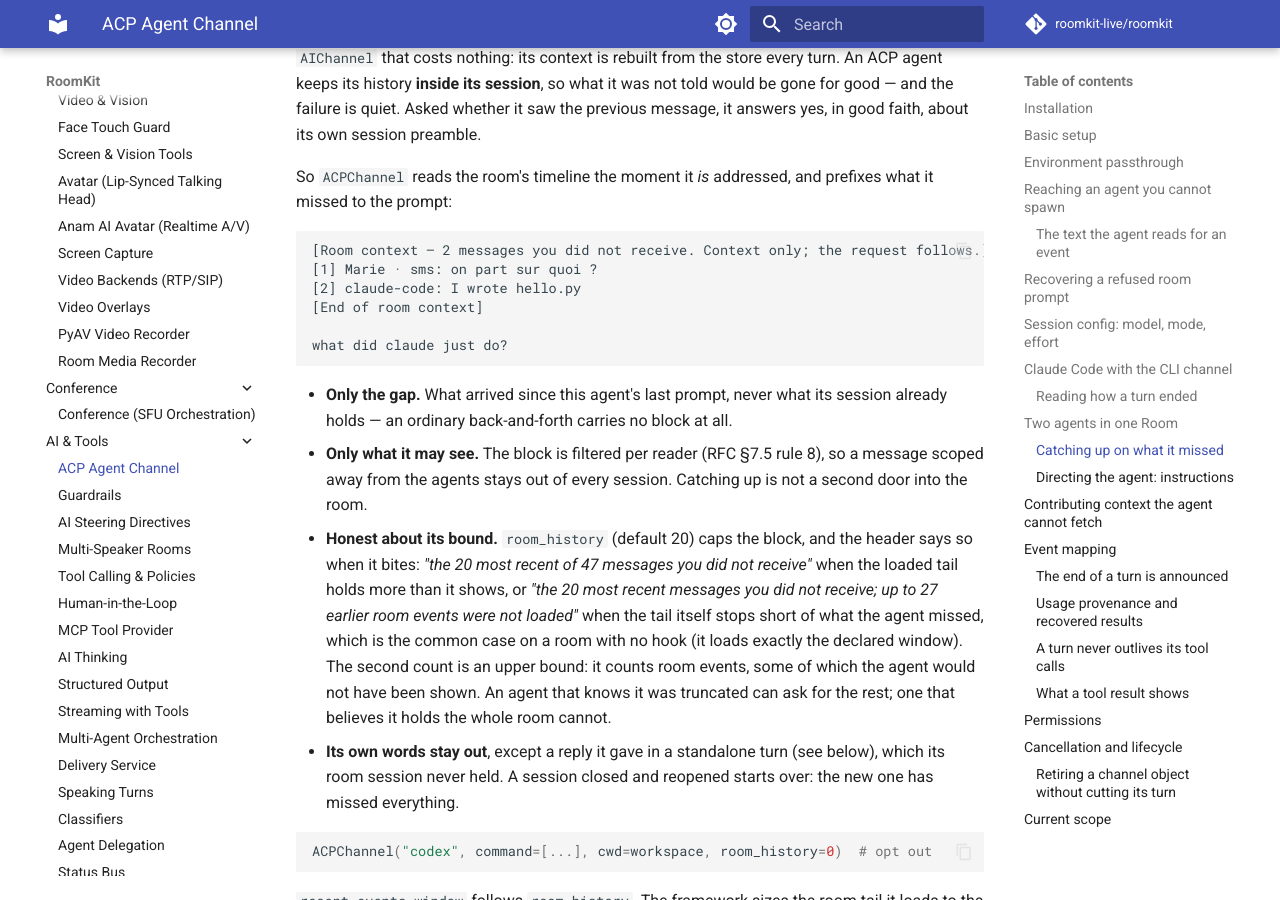
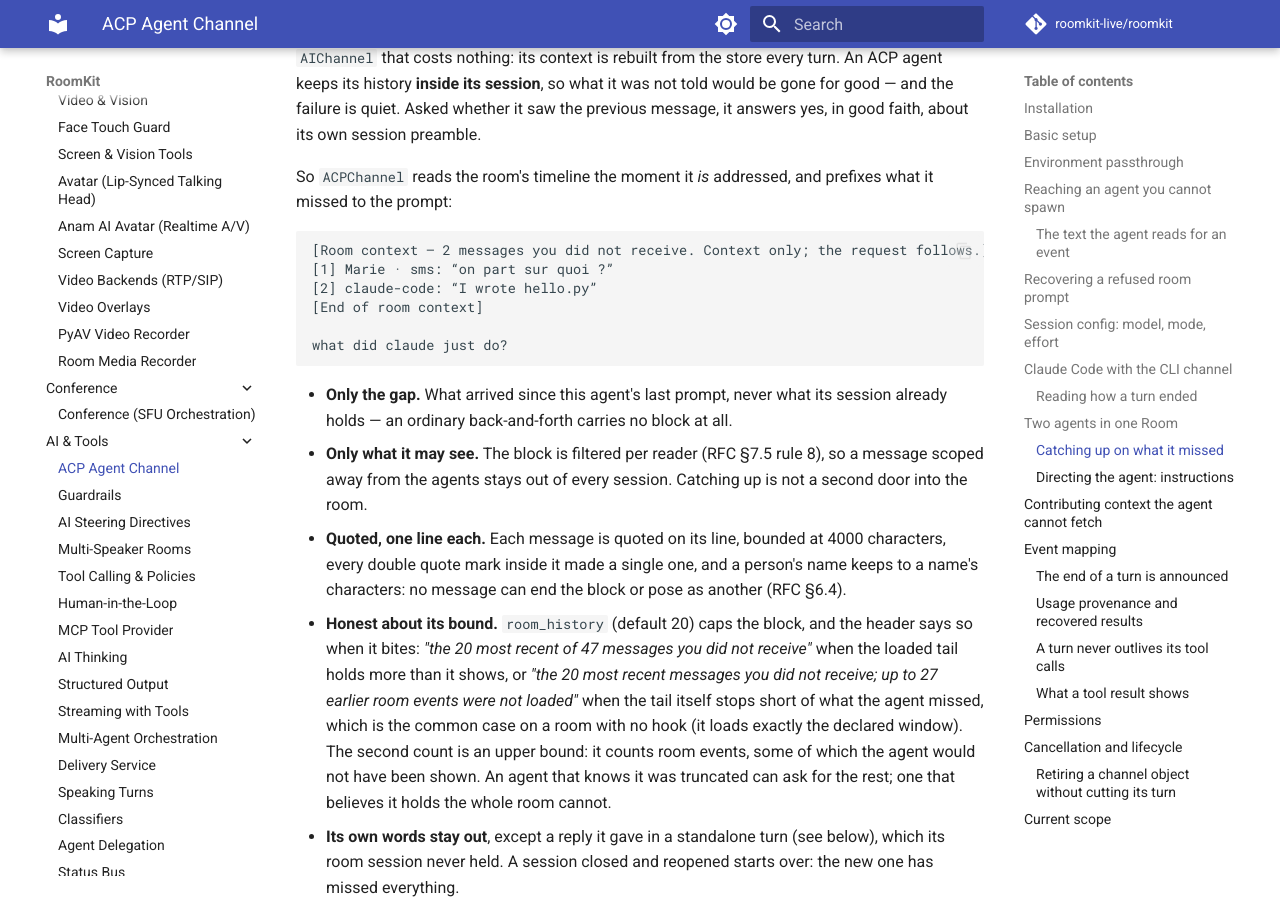
Before and after one commit to roomkit-live/roomkit-docs, an MkDocs documentation site: the page built from docs/guides/acp-channel.md, in a window 1280 px wide and 900 px high, scrolled down 7832 px. Built offline with MkDocs 1.6.1 and Material for MkDocs 9.7.7, drawn with Linux system fonts in a browser that asks for light colours; comment, search, counter and statistics services are not loaded; some of the changed text lies outside the part shown.

Commit message:
docs(context): text from outside in a model's context stays in its frame (RMK-589)
features.md says how external text is fenced or quoted and what is given
unquoted; the ACP guide shows each message of the room context quoted; the
delegation guide says a quoted text's double quote marks become single.

````diff
--- a/docs/guides/acp-channel.md
+++ b/docs/guides/acp-channel.md
@@ -402,8 +402,8 @@ prefixes what it missed to the prompt:
 
 ```text
 [Room context — 2 messages you did not receive. Context only; the request follows.]
-[1] Marie · sms: on part sur quoi ?
-[2] claude-code: I wrote hello.py
+[1] Marie · sms: “on part sur quoi ?”
+[2] claude-code: “I wrote hello.py”
 [End of room context]
 
 what did claude just do?
@@ -414,6 +414,10 @@ what did claude just do?
 - **Only what it may see.** The block is filtered per reader (RFC §7.5 rule 8),
   so a message scoped away from the agents stays out of every session. Catching
   up is not a second door into the room.
+- **Quoted, one line each.** Each message is quoted on its line, bounded at
+  4000 characters, every double quote mark inside it made a single one, and a
+  person's name keeps to a name's characters: no message can end the block or
+  pose as another (RFC §6.4).
 - **Honest about its bound.** `room_history` (default 20) caps the block, and
   the header says so when it bites: *"the 20 most recent of 47 messages you did
   not receive"* when the loaded tail holds more than it shows, or *"the 20 most
@@ -494,7 +498,7 @@ sits further from the question than what the agent missed of the conversation:
 [Host context] The client's contract renews 2026-09-01.
 
 [Room context — 1 message you did not receive. Context only; the request follows.]
-[1] Marie · sms: chase the renewal
+[1] Marie · sms: “chase the renewal”
 [End of room context]
 
 draft the renewal email
````
Also changed, not shown: docs/features.md (+14 -0 lines), docs/guides/agent-delegation.md (+3 -2 lines).
